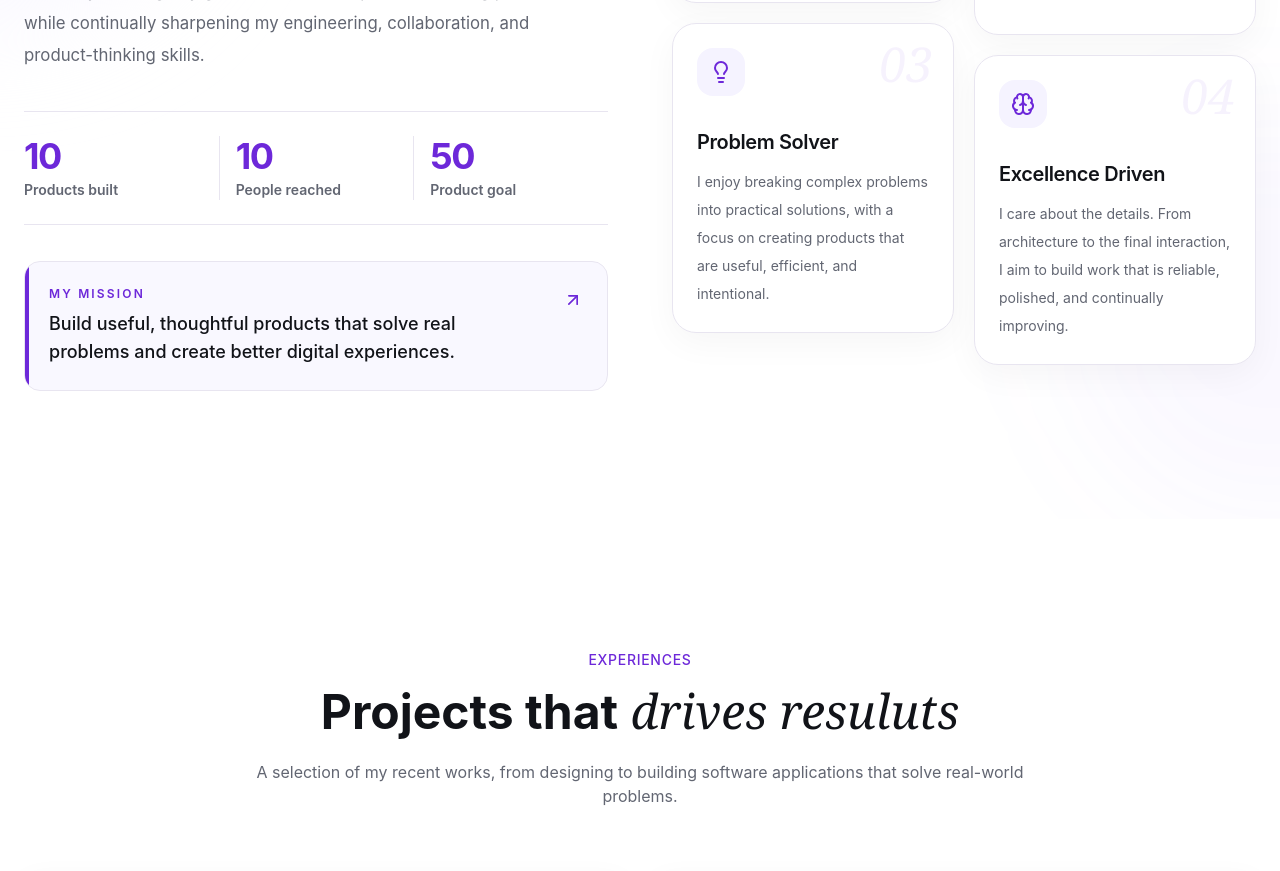
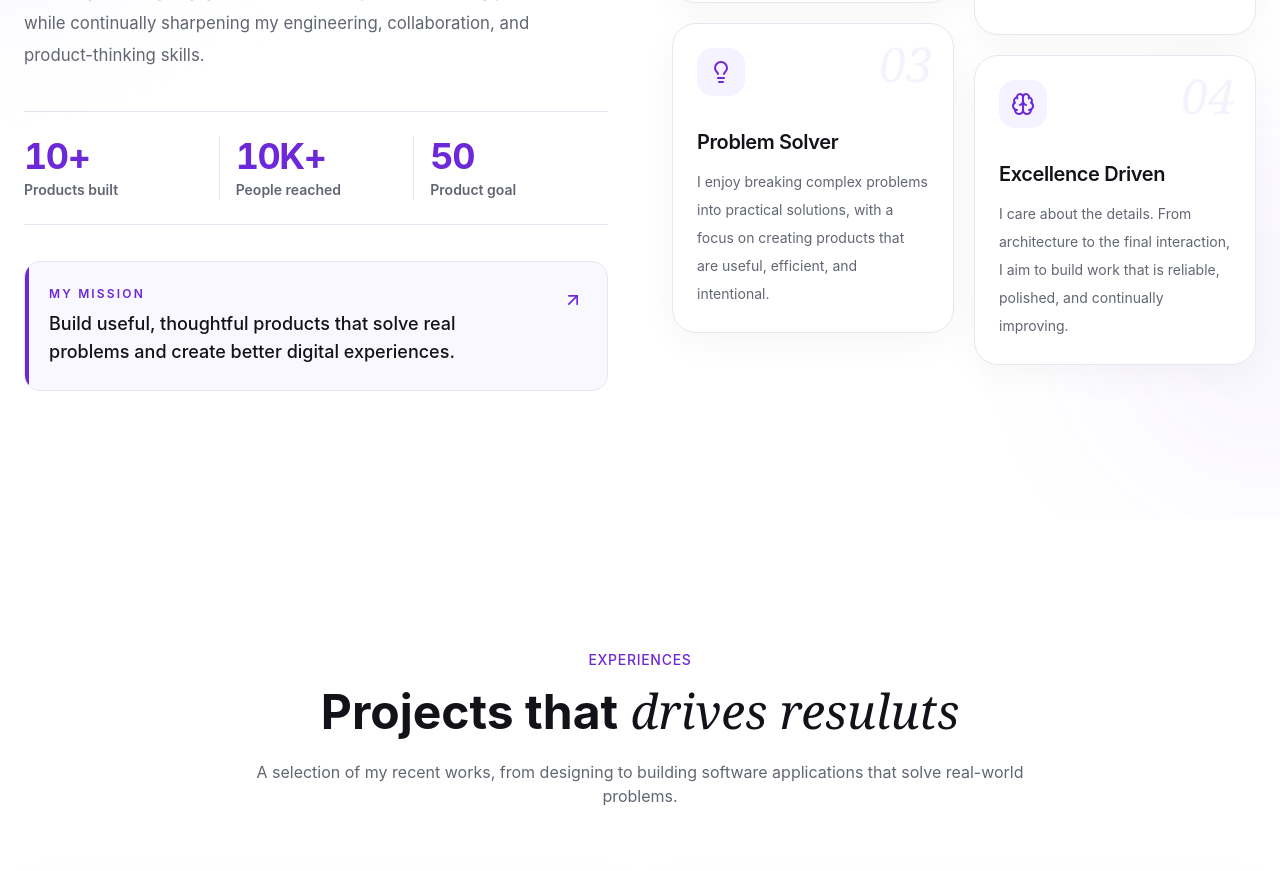
Before and after one commit to Emperor16/Daniel-Portfolio, a React (Vite) app: page / in a window 1280 px wide. Shown: the part 1620-2491 px from the top of the page. Built offline with nearby package versions, Linux system fonts and the light colour scheme.

Commit message:
modifying values

```diff
--- a/src/sections/about.jsx
+++ b/src/sections/about.jsx
@@ -2,6 +2,7 @@ import { Lightbulb, User, Smartphone, Brain, ArrowUpRight } from "lucide-react";
 
 import { Reveal } from "../components/reveal";
 import { RevealGroup } from "../components/revealGroup";
+import { CountUp } from "../components/countUp";
 
 const highlights = [
   {
@@ -121,9 +122,13 @@ export const About = () => {
             ${index === 0 ? "pr-4" : "px-4"}
           `}
                     >
-                      <div className="text-3xl font-bold tracking-[-0.04em] text-primary transition-transform duration-300 group-hover:-translate-y-0.5 md:text-4xl">
-                        {metric.value}
-                      </div>
+                      <div className="text-3xl font-bold tabular-nums tracking-[-0.04em] text-primary transition-transform duration-300 group-hover:-translate-y-0.5 md:text-4xl">
+  <CountUp
+    value={metric.value}
+    suffix={metric.suffix}
+    duration={1400}
+  />
+</div>
 
                       <p className="mt-1 text-xs font-semibold uppercase tracking-[0.12em] text-muted-foreground sm:text-sm sm:normal-case sm:tracking-normal">
                         {metric.label}
```
